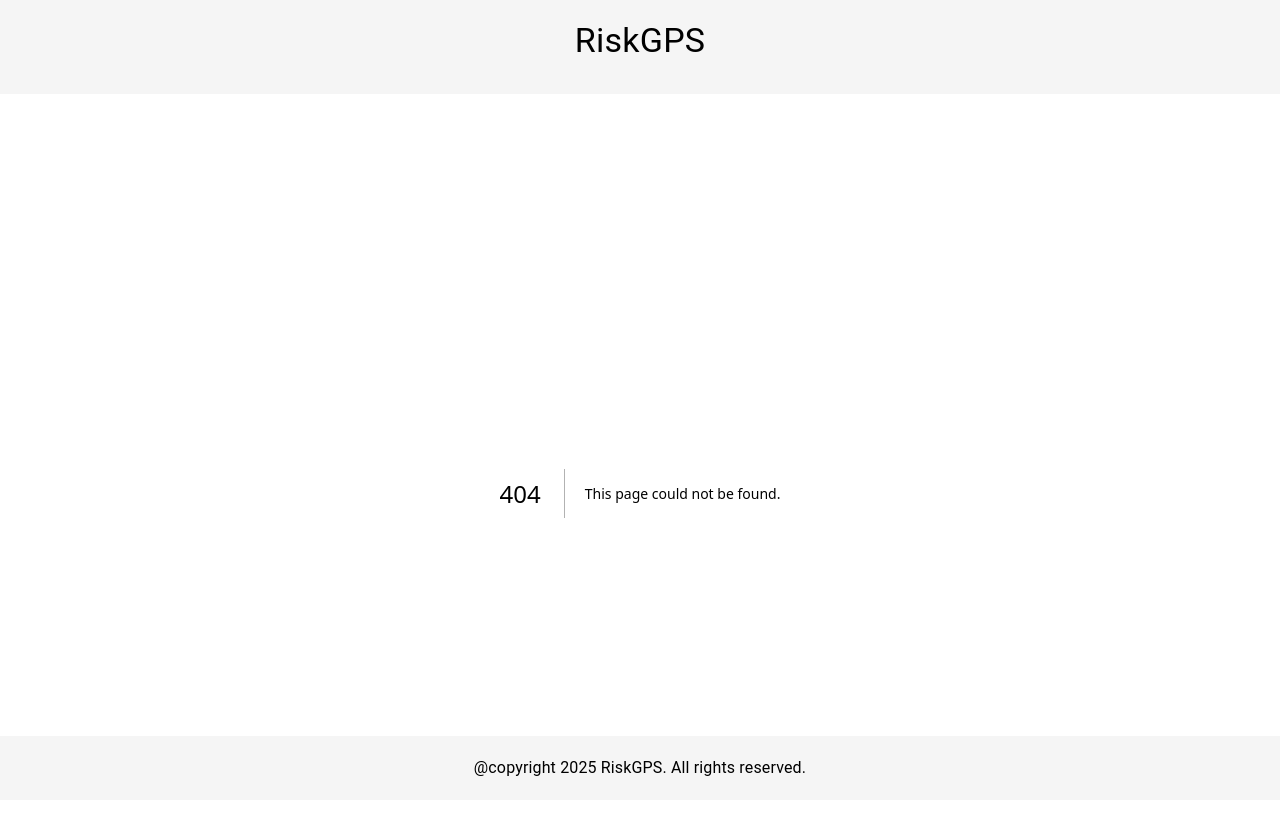
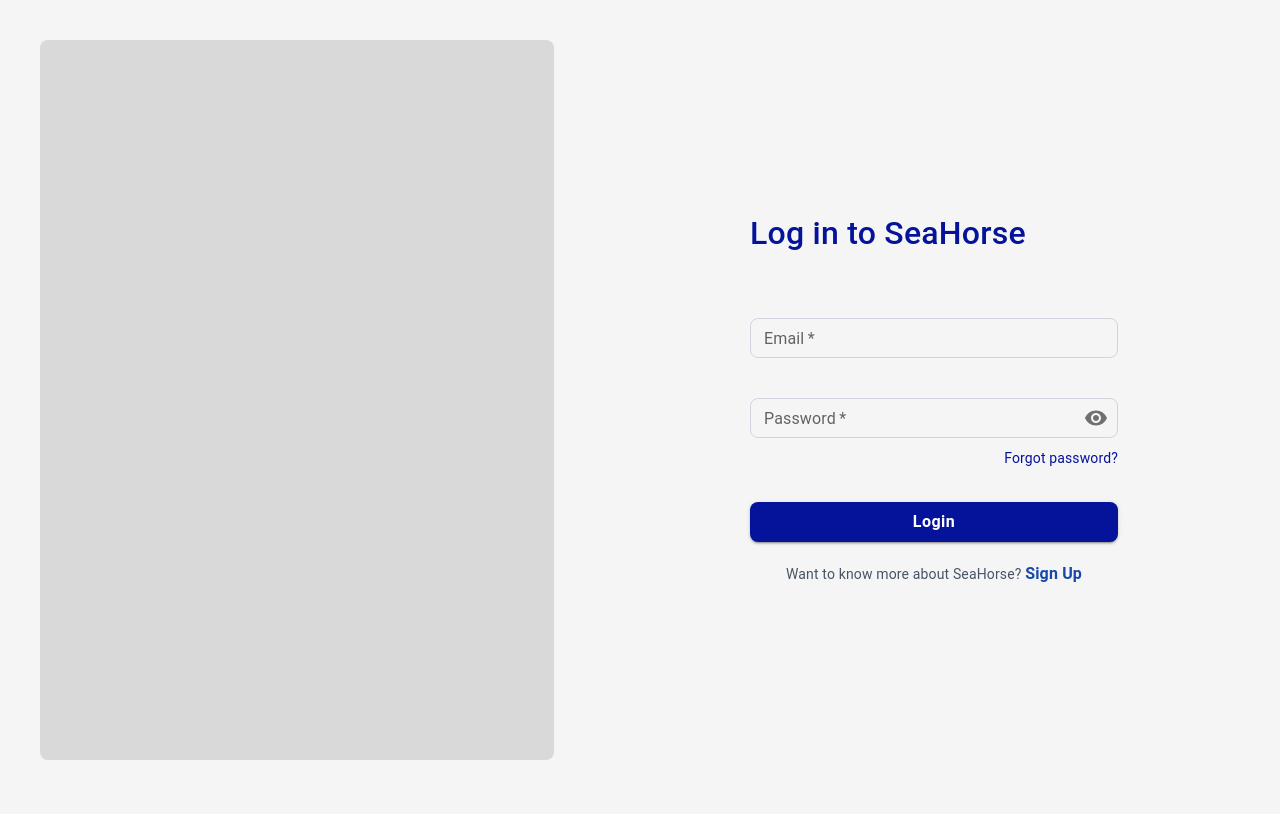
Before and after one commit to sudhirvardhan01-create/riskgps, a Next.js app in the folder frontend/: page /login in a window 1280 px wide. Before the commit this address had no page. Shown: the top 814 px of the page. Built offline with nearby package versions, Linux system fonts and the light colour scheme.

Commit message:
Add login page with Google reCAPTCHA and theme customization

```diff
--- a/frontend/package.json
+++ b/frontend/package.json
@@ -26,6 +26,7 @@
     "next": "15.4.1",
     "react": "19.1.0",
     "react-dom": "19.1.0",
+    "react-google-recaptcha": "^3.1.0",
     "ts-node": "^10.9.2"
   },
   "devDependencies": {
--- a/frontend/src/pages/_app.tsx
+++ b/frontend/src/pages/_app.tsx
@@ -1,13 +1,22 @@
-import React from "react";
 import "@/styles/globals.css";
 import type { AppProps } from "next/app";
 import Footer from "@/components/footer";
 import Header from "@/components/header";
+import { usePathname } from "next/navigation";
+import theme from "@/styles/theme";
+import { CssBaseline } from "@mui/material";
+import { ThemeProvider } from "@mui/material/styles";
 
 export default function App({ Component, pageProps }: AppProps) {
-  return <>
-  <Header/>
-  <Component {...pageProps} />
-  <Footer/>
-      </>;
+  const pathname = usePathname();
+  const isLoginPage = pathname === "/login";
+
+  return (
+    <ThemeProvider theme={theme}>
+      <CssBaseline />
+      {!isLoginPage && <Header />}
+      <Component {...pageProps} />
+      {!isLoginPage && <Footer />}
+    </ThemeProvider>
+  );
 }
--- a/frontend/src/pages/_document.tsx
+++ b/frontend/src/pages/_document.tsx
@@ -1,10 +1,25 @@
-import React from "react";
-import { Html, Head, Main, NextScript } from "next/document";
+import Document, {
+  Html,
+  Head,
+  Main,
+  NextScript,
+  DocumentContext,
+} from "next/document";
 
-export default function Document() {
+class MyDocument extends Document {
+  static async getInitialProps(ctx: DocumentContext) {
+    const initialProps = await Document.getInitialProps(ctx);
+    return { ...initialProps };
+  }
+
+  render() {
     return (
       <Html lang="en">
-      <Head />
+        <Head>
+          {/* Use next/script for external scripts in Next.js */}
+          {/* @ts-ignore: next/script is not available in _document, so use dangerouslySetInnerHTML as fallback */}
+          <script src="https://www.google.com/recaptcha/api.js" async defer />
+        </Head>
         <body>
           <Main />
           <NextScript />
@@ -12,3 +27,6 @@
       </Html>
     );
   }
+}
+
+export default MyDocument;
--- /dev/null
+++ b/frontend/src/pages/login/index.tsx
@@ -0,0 +1,226 @@
+import React, { useState } from "react";
+import {
+  Box,
+  TextField,
+  Button,
+  Typography,
+  Link as MuiLink,
+  Container,
+  Grid,
+} from "@mui/material";
+import { Visibility, VisibilityOff } from "@mui/icons-material";
+import { IconButton, InputAdornment } from "@mui/material";
+import Link from "next/link";
+
+const LoginPage = () => {
+  const [showPassword, setShowPassword] = useState(false);
+  const [formData, setFormData] = useState({
+    email: "",
+    password: "",
+  });
+
+  const handleSubmit = (event: React.FormEvent<HTMLFormElement>) => {
+    event.preventDefault();
+    console.log("Form submitted:", formData);
+  };
+
+  const handleChange = (event: React.ChangeEvent<HTMLInputElement>) => {
+    setFormData({
+      ...formData,
+      [event.target.name]: event.target.value,
+    });
+  };
+
+  return (
+    <Grid container spacing={21.5} sx={{ padding: 5, minHeight: "100vh" }}>
+      <Grid size={{ xs: 12, md: 6 }}>
+        <Box
+          sx={{
+            bgcolor: "#D9D9D9",
+            display: "flex",
+            alignItems: "center",
+            justifyContent: "center",
+            minHeight: "90vh",
+            borderRadius: 2,
+          }}
+        >
+          <Container maxWidth="sm">
+            <Box
+              sx={{
+                textAlign: "center",
+                mb: 4,
+              }}
+            />
+          </Container>
+        </Box>
+      </Grid>
+      <Grid size={{ xs: 12, md: 6 }}>
+        <Box
+          sx={{
+            display: "flex",
+            alignItems: "center",
+            justifyContent: "center",
+            minHeight: "90vh",
+            maxWidth: 416,
+          }}
+        >
+          <Container maxWidth="sm">
+            <Box
+              sx={{
+                my: 8,
+                display: "flex",
+                flexDirection: "column",
+                alignItems: "flex-start",
+              }}
+            >
+              <Typography
+                variant="h4"
+                component="h1"
+                color="primary.main"
+                sx={{
+                  fontSize: 32,
+                  fontWeight: 500,
+                  mb: 8,
+                }}
+              >
+                Log in to SeaHorse
+              </Typography>
+
+              <Box
+                component="form"
+                onSubmit={handleSubmit}
+                sx={{ width: "100%" }}
+              >
+                <Box sx={{ mb: 5 }}>
+                  <TextField
+                    fullWidth
+                    id="email"
+                    name="email"
+                    label="Email"
+                    type="email"
+                    placeholder="Enter email"
+                    value={formData.email}
+                    onChange={handleChange}
+                    size="small"
+                    required
+                    sx={{
+                      "& .MuiOutlinedInput-root": {
+                        borderRadius: 2,
+                        "& fieldset": {
+                          borderColor: "#D0D5DD",
+                        },
+                      },
+                    }}
+                  />
+                </Box>
+
+                <Box sx={{ mb: 1 }}>
+                  <TextField
+                    fullWidth
+                    name="password"
+                    label="Password"
+                    id="password"
+                    size="small"
+                    required
+                    type={showPassword ? "text" : "password"}
+                    placeholder="Enter password"
+                    value={formData.password}
+                    onChange={handleChange}
+                    sx={{
+                      "& .MuiOutlinedInput-root": {
+                        borderRadius: 2,
+                        "& fieldset": {
+                          borderColor: "#D0D5DD",
+                        },
+                      },
+                    }}
+                    InputProps={{
+                      endAdornment: (
+                        <InputAdornment position="end">
+                          <IconButton
+                            onClick={() => setShowPassword(!showPassword)}
+                            edge="end"
+                            type="button"
+                          >
+                            {showPassword ? <VisibilityOff /> : <Visibility />}
+                          </IconButton>
+                        </InputAdornment>
+                      ),
+                    }}
+                  />
+                </Box>
+
+                <Box sx={{ textAlign: "right", mb: 4 }}>
+                  <Link href="/forgot-password" passHref>
+                    <Typography
+                      component="span"
+                      sx={{
+                        color: "primary.main",
+                        textDecoration: "none",
+                        fontSize: "14px",
+                        cursor: "pointer",
+                        "&:hover": {
+                          textDecoration: "underline",
+                        },
+                      }}
+                    >
+                      Forgot password?
+                    </Typography>
+                  </Link>
+                </Box>
+
+                {/* <Box sx={{ mb: 3 }}>
+                  <div
+                    className="g-recaptcha"
+                    data-sitekey="your-recaptcha-site-key"
+                  />
+                </Box> */}
+
+                <Button
+                  type="submit"
+                  fullWidth
+                  variant="contained"
+                  disableRipple={true}
+                  color="primary"
+                  sx={{
+                    py: 1.5,
+                    textTransform: "none",
+                    fontSize: "16px",
+                    fontWeight: 600,
+                    height: 40,
+                  }}
+                >
+                  Login
+                </Button>
+
+                <Box sx={{ textAlign: "center", mt: 2.5 }}>
+                  <Typography variant="body2" sx={{ color: "#475467" }}>
+                    Want to know more about SeaHorse?{" "}
+                    <Link href="/signup" passHref>
+                      <Typography
+                        component="span"
+                        sx={{
+                          color: "#1849A9",
+                          textDecoration: "none",
+                          fontWeight: 600,
+                          cursor: "pointer",
+                          "&:hover": {
+                            textDecoration: "underline",
+                          },
+                        }}
+                      >
+                        Sign Up
+                      </Typography>
+                    </Link>
+                  </Typography>
+                </Box>
+              </Box>
+            </Box>
+          </Container>
+        </Box>
+      </Grid>
+    </Grid>
+  );
+};
+
+export default LoginPage;
--- a/frontend/src/styles/globals.css
+++ b/frontend/src/styles/globals.css
@@ -20,9 +20,11 @@
 body {
   color: var(--foreground);
   background: var(--background);
-  font-family: Arial, Helvetica, sans-serif;
+  font-family: 'Roboto', sans-serif;
   -webkit-font-smoothing: antialiased;
   -moz-osx-font-smoothing: grayscale;
+  margin: 0;
+  padding: 0;
 }
 
 * {
--- /dev/null
+++ b/frontend/src/styles/theme.ts
@@ -0,0 +1,30 @@
+import { createTheme } from "@mui/material/styles";
+
+// Customize your theme here
+const theme = createTheme({
+  palette: {
+    primary: {
+      main: "#04139A", // Blue
+    },
+    secondary: {
+      main: "#dc004e", // Pink
+    },
+    background: {
+      default: "#f5f5f5",
+    },
+  },
+  typography: {
+    fontFamily: '"Roboto", "Helvetica", "Arial", sans-serif',
+  },
+  components: {
+    MuiButton: {
+      styleOverrides: {
+        root: {
+          borderRadius: 8,
+        },
+      },
+    },
+  },
+});
+
+export default theme;
--- a/frontend/tsconfig.json
+++ b/frontend/tsconfig.json
@@ -17,6 +17,11 @@
     "isolatedModules": true,
     "jsx": "preserve",
     "incremental": true,
+    "plugins": [
+      {
+        "name": "next"
+      }
+    ],
     "paths": {
       "@/*": [
         "./src/*"
```
Also changed, not shown: 1 other file (tests, documents, lock files or other folders). Lines whose indentation alone changed are shown as unchanged.
